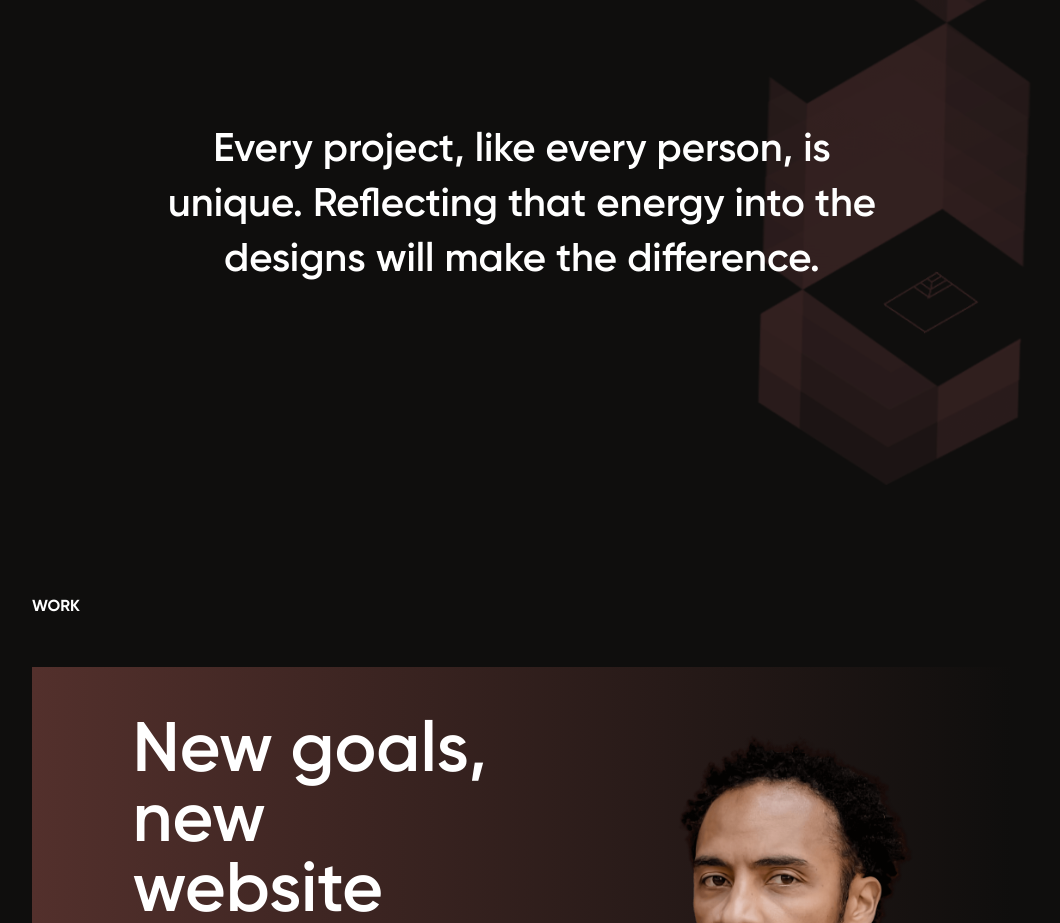
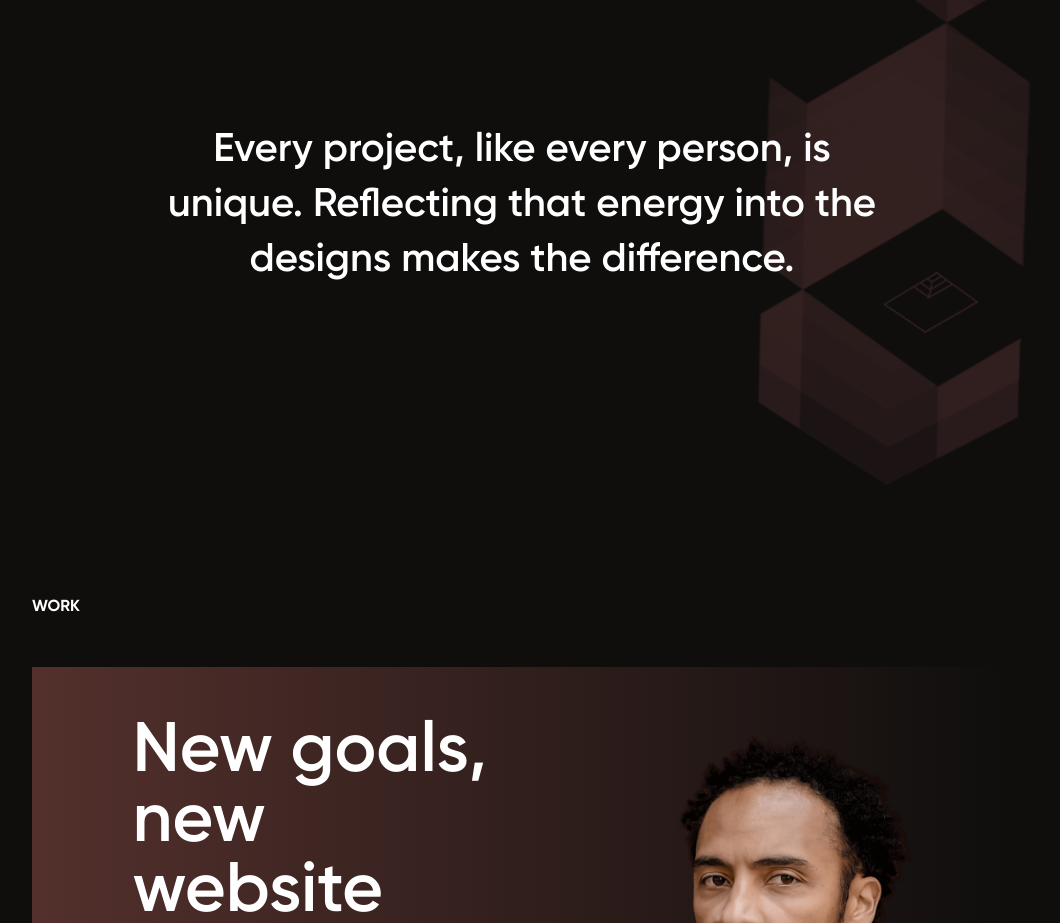
Before and after one commit to faculedesma/fledesma-dev, a React (Vite) app: page / in a window 1280 px wide. Shown: the part 5320-6243 px from the top of the page, without its empty margins (118-1178 px from the left). Built offline with nearby package versions, Linux system fonts and the light colour scheme.

Commit message:
fix: update text in not three

```diff
--- a/src/components/notes/NoteThree.tsx
+++ b/src/components/notes/NoteThree.tsx
@@ -24,8 +24,8 @@ const NoteThree = () => {
       <div ref={noteThreeRef} className="notes-three">
         <h3>
           Every project, like every person, is unique.
-          Reflecting that energy into the designs will make
-          the difference.
+          Reflecting that energy into the designs makes the
+          difference.
         </h3>
         <img
           src={Ilusion}
```
